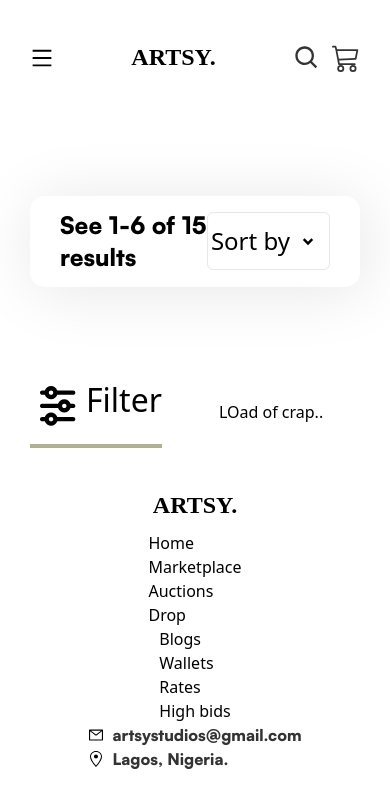
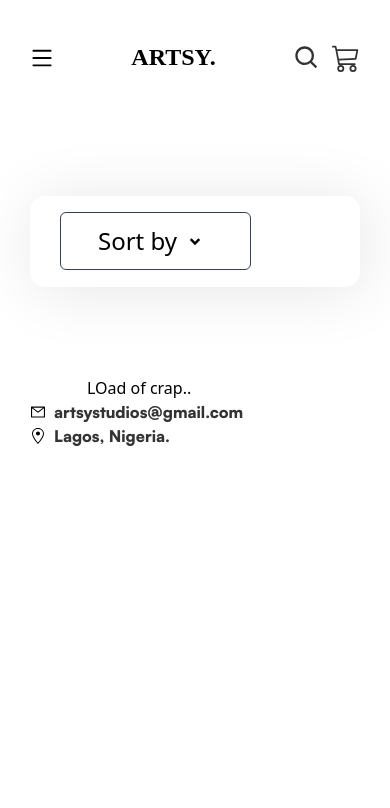
Before and after one commit to dread557/artsy, a Next.js app: page /marketplace in a window 390 px wide. Shown: the top 808 px of the page. Built offline with nearby package versions, Linux system fonts and the light colour scheme.

Commit message:
fixed navbar styling bug

```diff
--- a/components/Footer.jsx
+++ b/components/Footer.jsx
@@ -4,7 +4,8 @@ import { GoLocation } from 'react-icons/go'
 
 const Footer = () => {
     return (
-        <div className='flex flex-col md:flex-row items-center justify-between pl-[30px] pr-[30px] md:pl-[65px] md:pr-[65px] lg:pl-[120px] lg:pr-[120px] mt-8 md:mt-[60px]'>
+        <>
+            <div className='hidden md:flex flex-col md:flex-row items-center justify-between pl-[30px] pr-[30px] md:pl-[65px] md:pr-[65px] lg:pl-[120px] lg:pr-[120px] mt-8 mb-8 md:mt-[60px]'>
                 <Link href='/' className='text-[24px] md:text-[2rem] font-bold leading-[51.5px] md:leading-[90px] font-stix'>ARTSY.</Link>
                 <ul className='md:text-2xl '>
                     <Link href='/'><li>Home</li></Link>
@@ -18,7 +19,8 @@ const Footer = () => {
                     <Link href='/'><li>Rates </li></Link>
                     <Link href='/'><li>High bids</li></Link>
                 </ul>
-            <div>
+            </div>
+            <div className='flex flex-col md:hidden pl-[30px] pr-[30px] mb-6'>
                 <span className='flex gap-2 items-center'>
                     <AiOutlineMail />
                     <p>artsystudios@gmail.com</p>
@@ -28,7 +30,7 @@ const Footer = () => {
                     <p>Lagos, Nigeria.</p>
                 </span>
             </div>
-        </div>
+        </>
     )
 }
 
--- a/components/Header.jsx
+++ b/components/Header.jsx
@@ -13,14 +13,14 @@ const Header = () => {
     const { screenSize, activeMenu, setActiveMenu, mobileMenu, setMobileMenu } = useContext(ScreenContext)
     return (
         <div className='flex justify-between items-center pt-8 md:pt-[50px] pl-[30px] pr-[30px] md:pl-[65px] md:pr-[65px] lg:pl-[120px] lg:pr-[120px]'>
-            <span className='text-2xl md:hidden cursor-pointer' onClick={() => { setActiveMenu(!activeMenu); setMobileMenu(!mobileMenu) }}> <AiOutlineMenu /></span>
-            {(mobileMenu && screenSize <= 800) ? (<NavMenu />) : null}
+            <span className='text-2xl lg:hidden cursor-pointer' onClick={() => { setActiveMenu(!activeMenu); setMobileMenu(!mobileMenu) }}> <AiOutlineMenu /></span>
+            {(mobileMenu && screenSize <= 968) ? (<NavMenu />) : null}
             <Link href='/' className='text-[24px] md:text-[2rem] font-bold leading-[51.5px] md:leading-[90px] font-stix'>ARTSY.</Link>
             {activeMenu && <Navbar />}
             <div className='flex gap-[11px]'>
                 <BiSearch className='w-[28px] h-[28px] text-[#333333] cursor-pointer' />
                 <BsCart3 className='w-[28px] h-[28px] text-[#333333] cursor-pointer' />
-                {screenSize >= 800 ? (<IoMdNotificationsOutline className='w-[28px] h-[28px] text-[#333333]' cursor-pointer />) : null}
+                {screenSize >= 968 ? (<IoMdNotificationsOutline className='w-[28px] h-[28px] text-[#333333]' cursor-pointer />) : null}
             </div>
 
         </div>
--- a/components/Navbar.jsx
+++ b/components/Navbar.jsx
@@ -14,7 +14,7 @@ const Navbar = () => {
         { name: 'Drop', link: '/drop' }
     ]
     return (
-        <div className='flex md:gap-4 lg:gap-[47px] font-satoshi'>
+        <div className='hidden lg:flex md:gap-4 lg:gap-[47px] font-satoshi'>
             {links.map((link, index) => {
                 const isActive = router.asPath === link.link;
                 return (
--- a/contexts/Screensize.js
+++ b/contexts/Screensize.js
@@ -16,7 +16,7 @@ const ScreensizeProvider = (props) => {
 
     }, [])
     useEffect(() => {
-        if (screenSize >= 800) {
+        if (screenSize >= 968) {
             setActiveMenu(true)
             setMobileMenu(true)
         } else {
--- a/pages/marketplace.jsx
+++ b/pages/marketplace.jsx
@@ -25,8 +25,8 @@ const Marketplace = () => {
                     />
                 </form>
                 <div className='flex pl-[30px] pr-[30px] justify-between w-full shadow-[4px_4px_64px_rgba(0,0,0,0.1)] h-[91px] items-center rounded-[15px]'>
-                    <p className='text-2xl text-black'>See 1-6 of 15 results</p>
-                    <button className='text-2xl justify-center rounded-md flex items-center border w-[191px] h-[58px]'>
+                    <p className='text-2xl text-black hidden md:flex'>See 1-6 of 15 results</p>
+                    <button className='text-2xl justify-center rounded-md flex items-center border border-gray-700 w-[191px] h-[58px]'>
                         Sort by
                         <RiArrowDropDownLine className='w-[36px] h-[29px]' />
                     </button>
@@ -34,9 +34,9 @@ const Marketplace = () => {
             </div>
             <div className=' flex items-center gap-[57px] mt-[89px]'>
                 <div className=''>
-                    <span className='flex justify-between gap-[14.67] border-b-4 border-[#AFB091] pb-2 text-[32px] font-medium'>
-                        <Image src={fil} alt='filter' />
-                        Filter
+                    <span className='hidden md:flex items-center justify-between gap-[14.67] border-b-4 border-[#AFB091] pb-2 pr-16'>
+                        <Image className='w-[53.33px] h-[59.76px]' src={fil} alt='filter' />
+                        <span className='text-[32px] font-medium'>Filter</span>
                     </span>
                 </div>
                 <div className=''>
```
Lines whose indentation alone changed are shown as unchanged.
